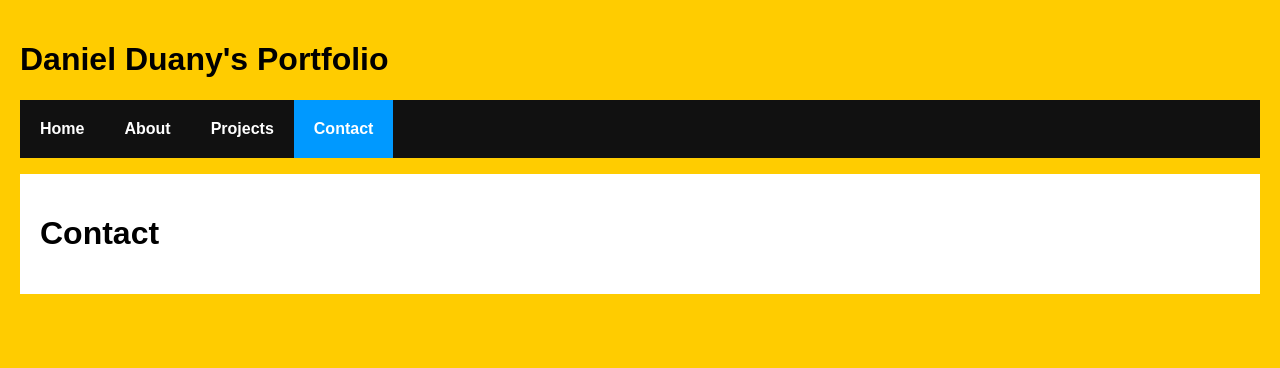
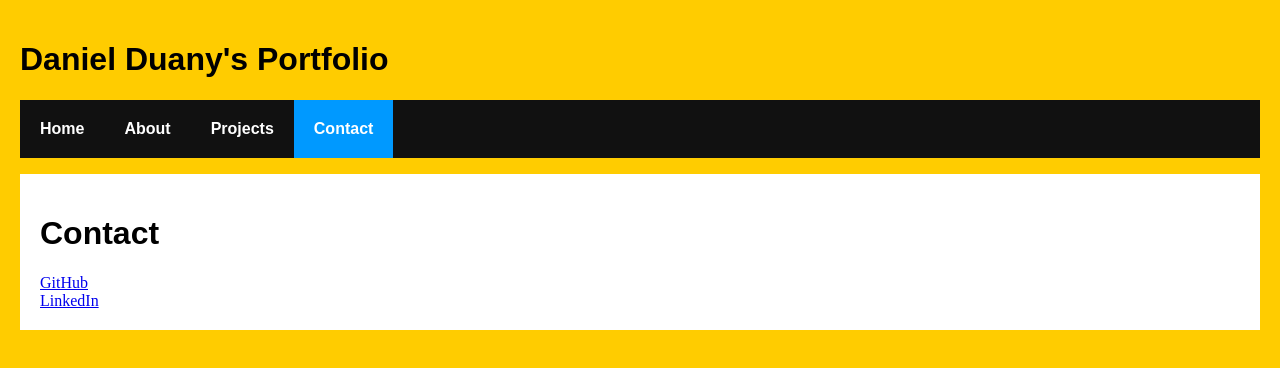
Before and after one commit to Duanysblist/portfolio_react, a React (Create React App) app: page /#/contact in a window 1280 px wide. Shown: the top 368 px of the page. Built offline with nearby package versions, Linux system fonts and the light colour scheme.

Commit message:
Outlined what I want as far as content

```diff
--- a/src/components/Contact.js
+++ b/src/components/Contact.js
@@ -2,7 +2,14 @@ import React from 'react';
 
 class Contact extends React.Component {
   render() {
-    return <h1>Contact</h1>;
+    return (
+      <div>
+        <h1>Contact</h1>
+        <a href='https://github.com/Duanysblist'>GitHub</a>
+        <br />
+        <a href='https://www.linkedin.com/in/danielduany/'>LinkedIn</a>
+      </div>
+    );
   }
 }
 
```
Also changed, not shown: src/App.js (+13 -0 lines).
